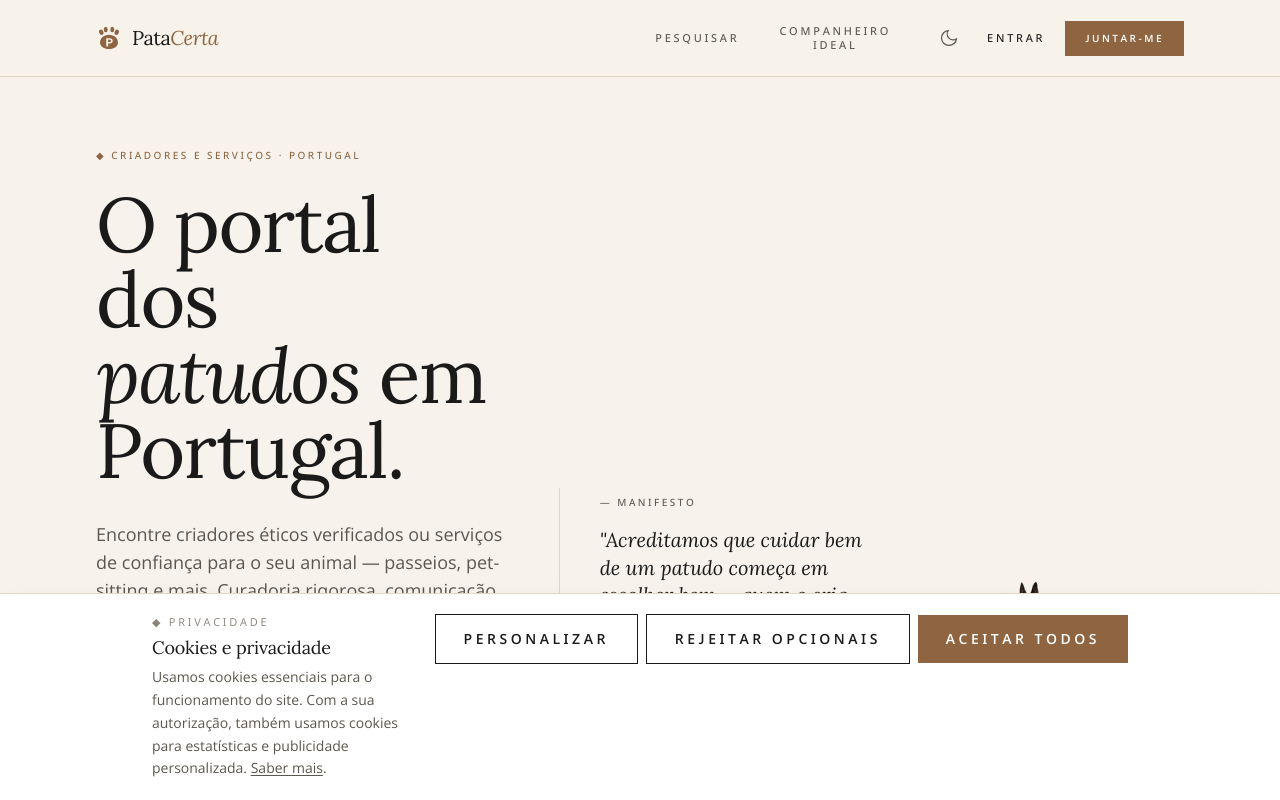
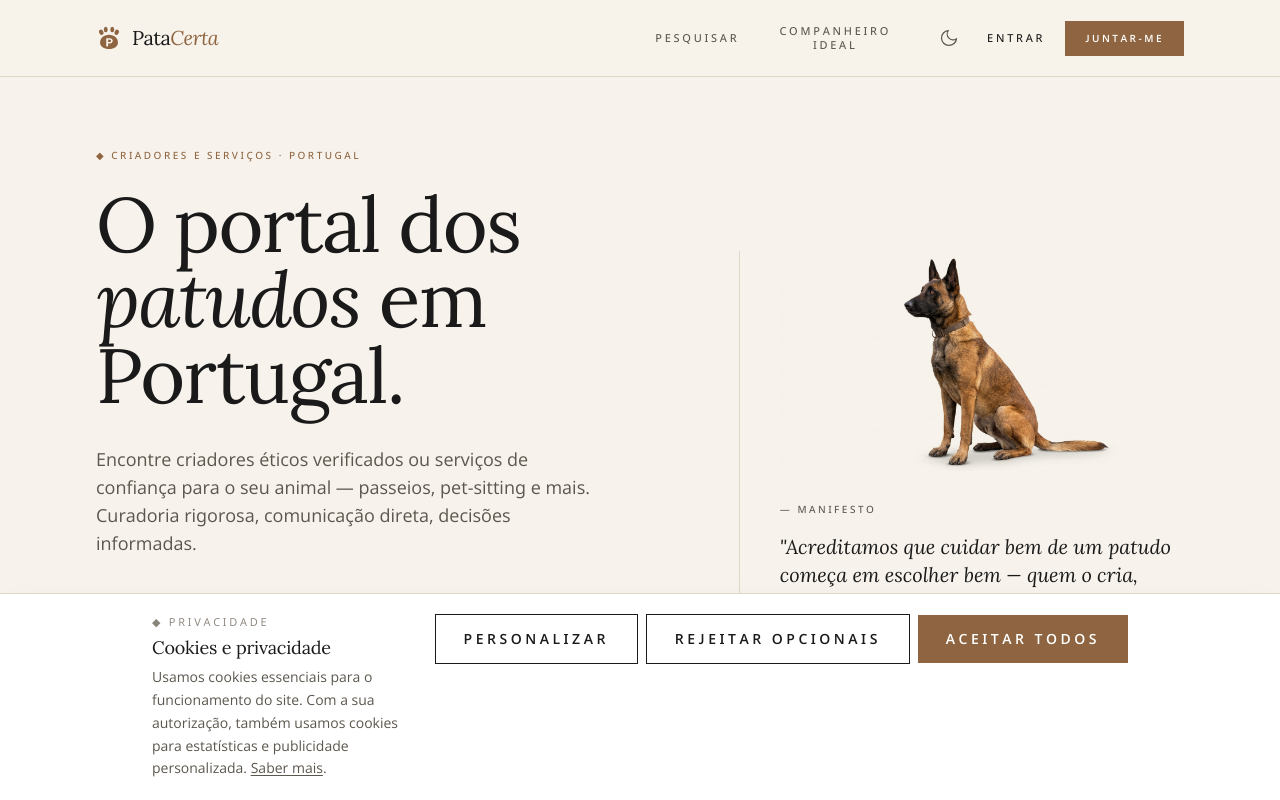
Before and after one commit to marine1988/patacerta, a React (Vite) app in the folder apps/web/: page / in a window 1280 px wide. Shown: the top 800 px of the page. Built offline with nearby package versions, Linux system fonts and the light colour scheme; no server answers.

Commit message:
fix(home): colocar Malinois sobre manifesto

```diff
--- a/apps/web/src/pages/home/HomePage.tsx
+++ b/apps/web/src/pages/home/HomePage.tsx
@@ -120,7 +120,7 @@ export function HomePage() {
         <div className="mx-auto max-w-[72rem] px-6 pb-14 pt-12 lg:px-8 lg:pb-20 lg:pt-16">
           <p className="eyebrow mb-6">◆ Criadores e Serviços · Portugal</p>
 
-          <div className="grid gap-10 lg:grid-cols-[1.3fr_1fr_0.8fr] lg:items-end lg:gap-10">
+          <div className="grid gap-10 lg:grid-cols-[1.3fr_1fr] lg:items-end lg:gap-16">
             <div>
               <h1 className="font-serif text-[2.75rem] leading-[1.02] sm:text-display">
                 O portal dos
@@ -144,18 +144,17 @@ export function HomePage() {
             </div>
 
             <aside className="hidden border-l border-line pl-10 lg:block">
+              <img
+                src="/Gemini_Generated_Image_9fi5ej9fi5ej9fi5.jpg"
+                alt="Pastor Belga Malinois sentado"
+                className="mb-6 w-full mix-blend-multiply"
+              />
               <p className="eyebrow-muted mb-4">— Manifesto</p>
               <p className="font-serif text-xl italic leading-snug text-ink">
                 "Acreditamos que cuidar bem de um patudo começa em escolher bem — quem o cria, quem
                 o passeia, quem o acompanha. Rigor, transparência e cuidado em cada passo."
               </p>
             </aside>
-
-            <img
-              src="/Gemini_Generated_Image_9fi5ej9fi5ej9fi5.jpg"
-              alt="Pastor Belga Malinois sentado"
-              className="hidden w-full mix-blend-multiply lg:block"
-            />
           </div>
 
           {/* Stats editoriais — ocultas no arranque (ver SHOW_HOME_STATS no topo) */}
```
